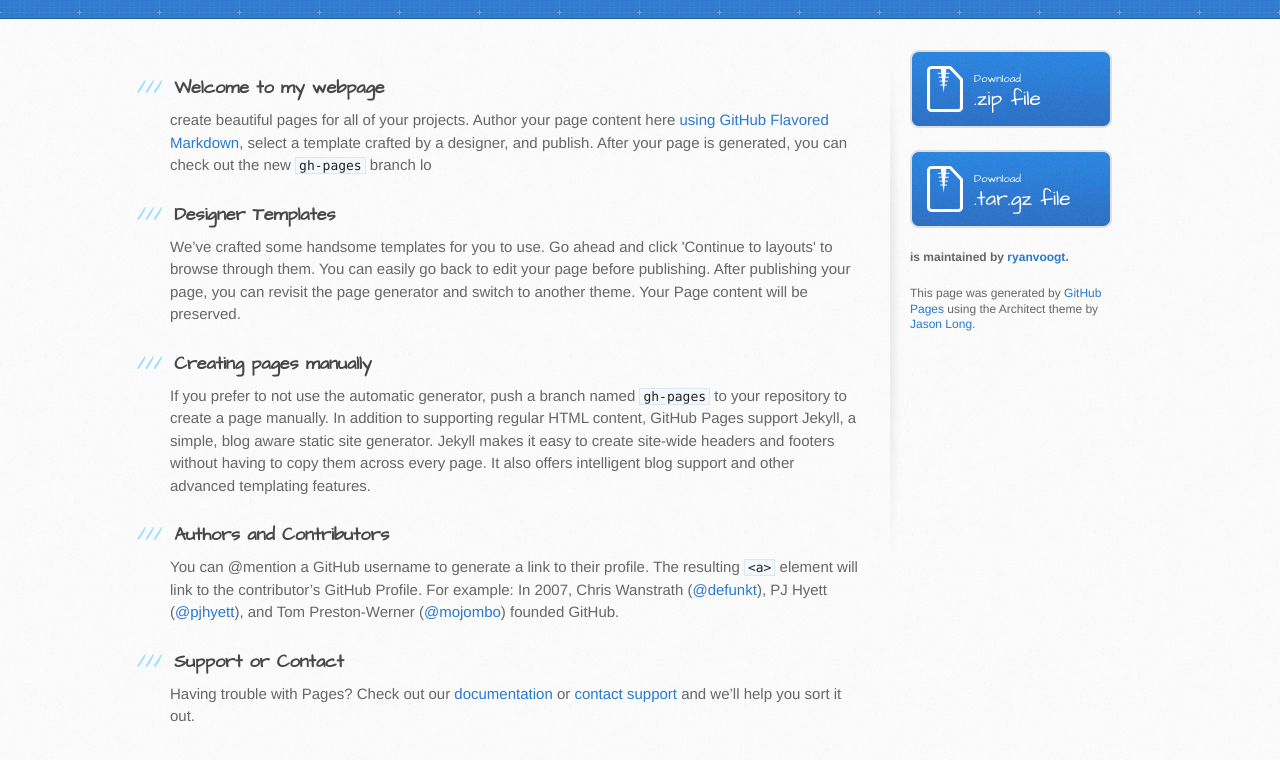
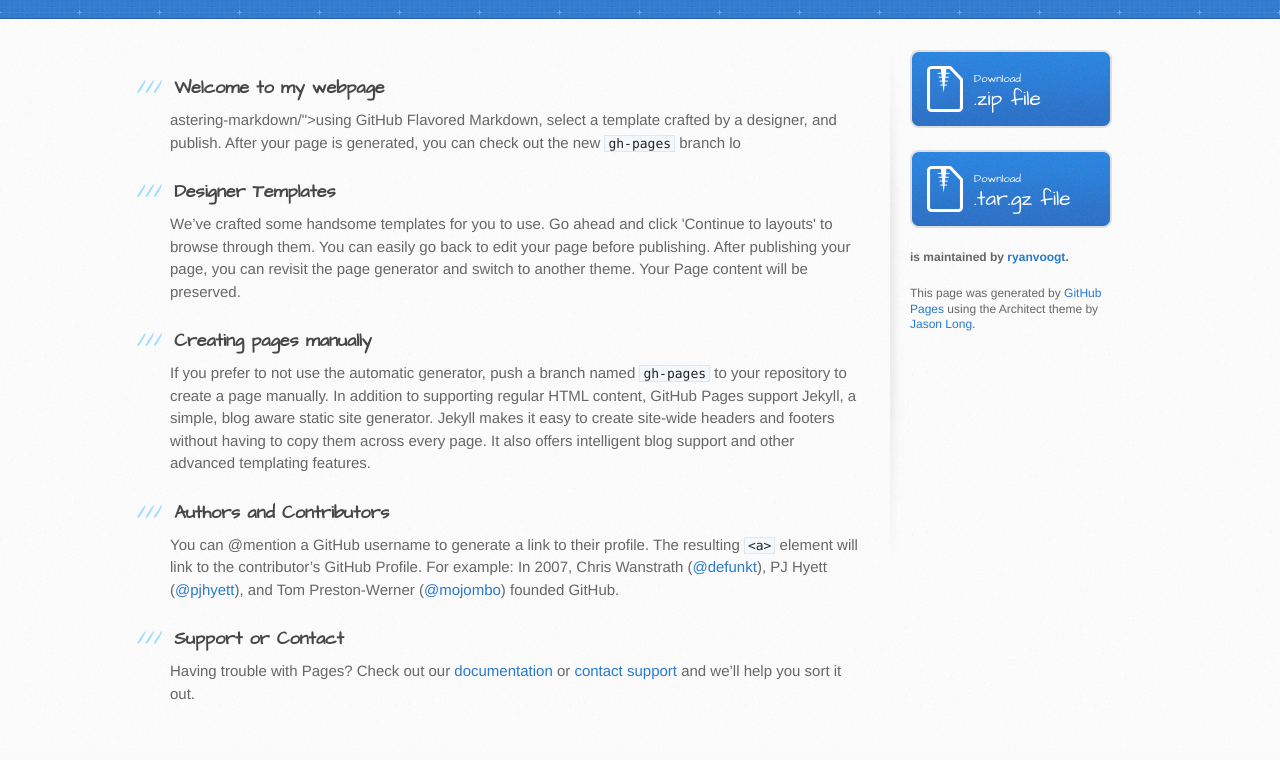
Before and after one commit to ryanvoogt/home, a plain HTML site: page index.html in a window 1280 px wide. Shown: the part 148-908 px from the top of the page. Drawn offline with Linux system fonts and the light colour scheme.

Commit message:
Update index.html

```diff
--- a/index.html
+++ b/index.html
@@ -31,7 +31,7 @@
           <h3>
 <a id="welcome-to-github-pages" class="anchor" href="#welcome-to-github-pages" aria-hidden="true"><span aria-hidden="true" class="octicon octicon-link"></span></a>Welcome to my webpage</h3>
 
-<p>create beautiful pages for all of your projects. Author your page content here <a href="https://guides.github.com/features/mastering-markdown/">using GitHub Flavored Markdown</a>, select a template crafted by a designer, and publish. After your page is generated, you can check out the new <code>gh-pages</code> branch lo</p>
+<p>astering-markdown/">using GitHub Flavored Markdown</a>, select a template crafted by a designer, and publish. After your page is generated, you can check out the new <code>gh-pages</code> branch lo</p>
 
 <h3>
 <a id="designer-templates" class="anchor" href="#designer-templates" aria-hidden="true"><span aria-hidden="true" class="octicon octicon-link"></span></a>Designer Templates</h3>
```
